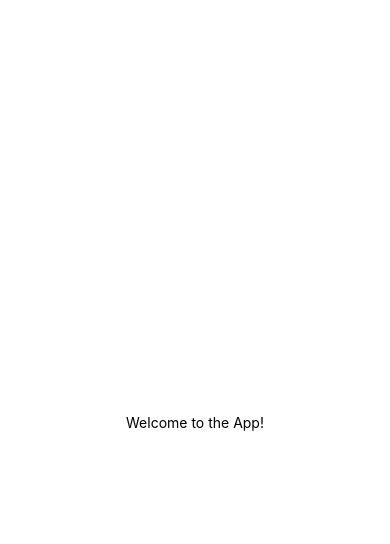
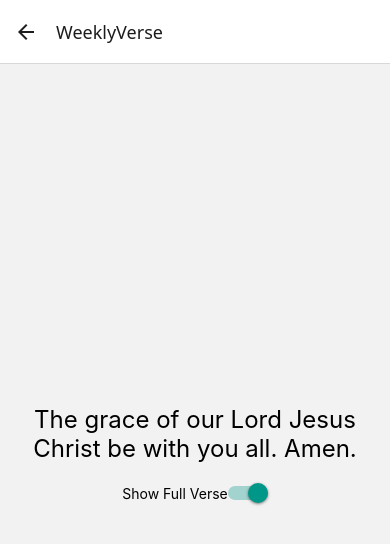
Before and after one commit to cpbaker92/HiddenApp, a React Native app: screen /WeeklyVerse in a window 390 px wide. Shown: the top 544 px of the page. Built offline with nearby package versions, Linux system fonts and the light colour scheme.

Commit message:
Creating App

```diff
--- a/App.js
+++ b/App.js
@@ -1,6 +1,9 @@
 import React from 'react';
+import { AppRegistry } from 'react-native';
 import AppNavigator from './src/navigation/AppNavigator';
 
 export default function App() {
   return <AppNavigator />;
 }
+
+AppRegistry.registerComponent('main', () => App);
--- a/package.json
+++ b/package.json
@@ -1,7 +1,7 @@
 {
   "name": "hidden-app",
   "version": "1.0.0",
-  "main": "app/index.tsx",
+  "main": "node_modules/expo/AppEntry.js",
   "scripts": {
     "start": "expo start"
   },
@@ -10,7 +10,7 @@
     "expo-router": "^5.1.3",
     "expo-splash-screen": "^0.30.10",
     "metro": "^0.82.4",
-    "react": "^19.1.0",
+    "react": "19.0.0",
     "react-native": "0.79.5"
   },
   "devDependencies": {
--- a/src/navigation/AppNavigator.js
+++ b/src/navigation/AppNavigator.js
@@ -2,6 +2,7 @@ import React from 'react';
 import { NavigationContainer } from '@react-navigation/native';
 import { createNativeStackNavigator } from '@react-navigation/native-stack';
 import HomeScreen from '../screens/HomeScreen';
+import WeeklyVerseScreen from '../screens/WeeklyVerseScreen';
 
 const Stack = createNativeStackNavigator();
 
@@ -10,6 +11,7 @@ const AppNavigator = () => {
     <NavigationContainer>
       <Stack.Navigator initialRouteName="Home">
         <Stack.Screen name="Home" component={HomeScreen} />
+<Stack.Screen name="WeeklyVerse" component={WeeklyVerseScreen} />
       </Stack.Navigator>
     </NavigationContainer>
   );
--- /dev/null
+++ b/src/screens/WeeklyVerseScreen.js
@@ -0,0 +1,44 @@
+import React, { useState } from 'react';
+import { View, Text, Switch, StyleSheet } from 'react-native';
+
+const WeeklyVerseScreen = () => {
+  const [showFullVerse, setShowFullVerse] = useState(true);
+
+  const verse = "The grace of our Lord Jesus Christ be with you all. Amen.";
+  const firstLetterOnly = "TGOLJCBWYAA.";
+
+  return (
+    <View style={styles.container}>
+      <Text style={styles.verseText}>
+        {showFullVerse ? verse : firstLetterOnly}
+      </Text>
+      <View style={styles.toggleContainer}>
+        <Text>Show Full Verse</Text>
+        <Switch
+          value={showFullVerse}
+          onValueChange={setShowFullVerse}
+        />
+      </View>
+    </View>
+  );
+};
+
+const styles = StyleSheet.create({
+  container: {
+    flex: 1,
+    justifyContent: 'center',
+    alignItems: 'center',
+    padding: 16,
+  },
+  verseText: {
+    fontSize: 24,
+    textAlign: 'center',
+    marginBottom: 20,
+  },
+  toggleContainer: {
+    flexDirection: 'row',
+    alignItems: 'center',
+  },
+});
+
+export default WeeklyVerseScreen;
```
Also changed, not shown: 2 other files (tests, documents, lock files or other folders).
